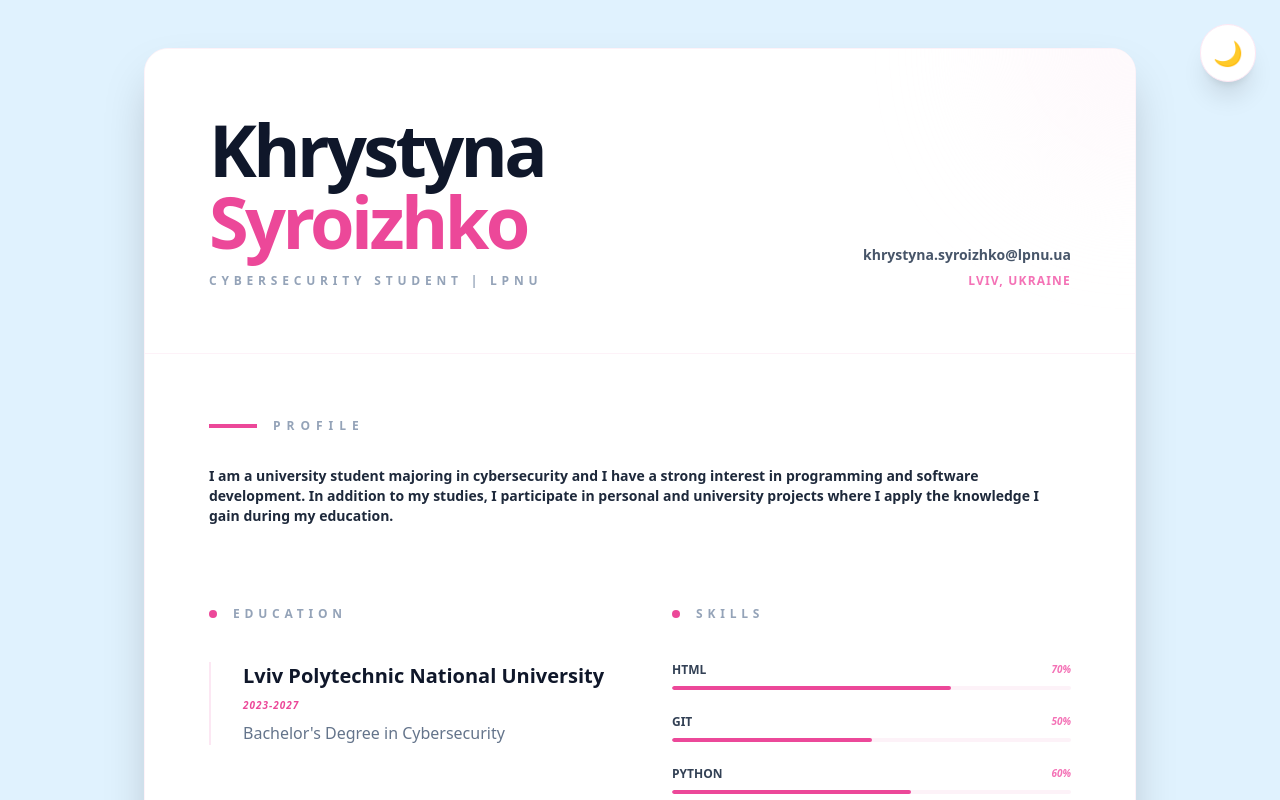
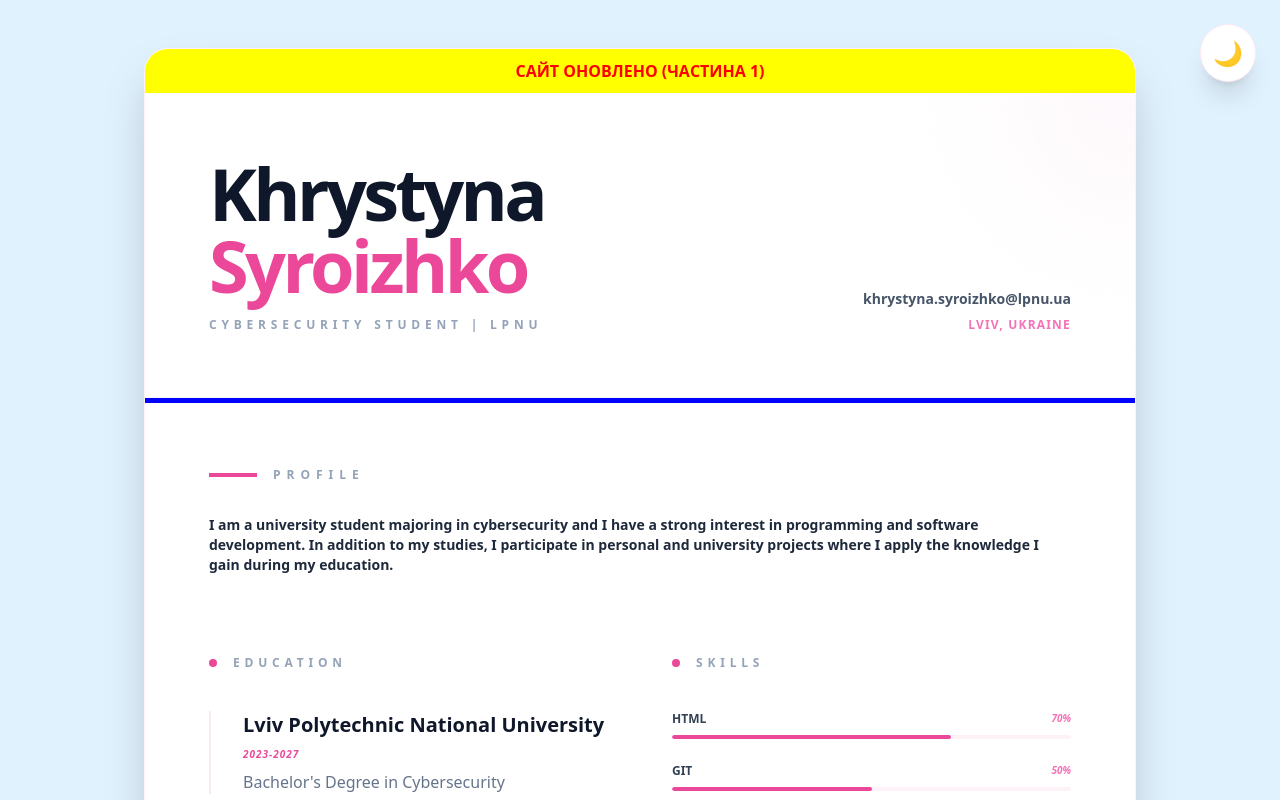
Before and after one commit to syroizhko8782/portfolio, a React (Vite) app in the folder lab2_react/: page / in a window 1280 px wide. Shown: the top 800 px of the page. Built offline with nearby package versions, Linux system fonts and the light colour scheme; no server answers; the HTML template or start-up script is replaced by a standard one.

Commit message:
Update App.jsx

```diff
--- a/lab2_react/src/App.jsx
+++ b/lab2_react/src/App.jsx
@@ -45,9 +45,12 @@ export default function App() {
           theme === 'dark' ? 'bg-slate-800 border-slate-700 shadow-none' : 'bg-white border-pink-50 shadow-2xl'
         }`}>
 
-          <Header />
+        <div style={{ backgroundColor: 'yellow', color: 'red', textAlign: 'center', padding: '10px', fontWeight: 'bold' }}>
+  САЙТ ОНОВЛЕНО (ЧАСТИНА 1)
+</div>
+<Header />
 
-          <main className="p-8 md:p-16 space-y-20">
+<main className="p-8 md:p-16 space-y-20" style={{ borderTop: '5px solid blue' }}>
             <Profile />
 
             <div className="grid grid-cols-1 md:grid-cols-2 gap-16">
```
